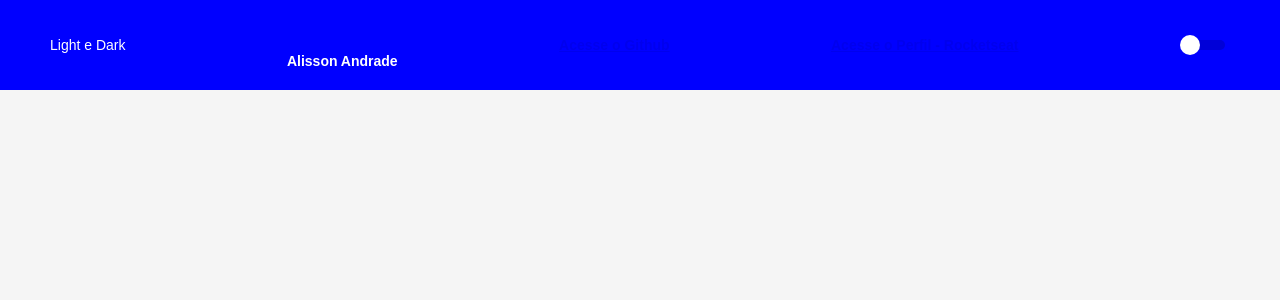
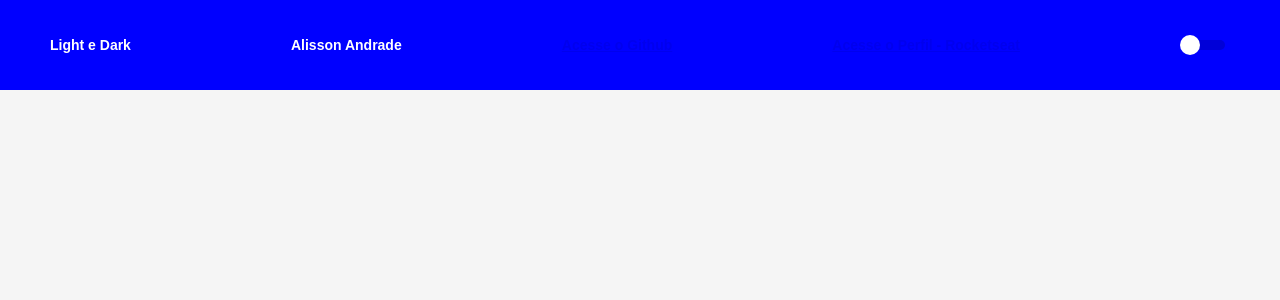
Before and after one commit to alissonandrade2020/sistemalightdark, a React (Create React App) app: page / in a window 1280 px wide. Shown: the top 300 px of the page. Built offline with nearby package versions, Linux system fonts and the light colour scheme.

Commit message:
completo.

```diff
--- a/src/components/Header/index.tsx
+++ b/src/components/Header/index.tsx
@@ -14,10 +14,10 @@ const Header: React.FC<Props> = ({ toggleTheme }) => {
 
   return (
     <Container>
-      Light e Dark
+     <strong>Light e Dark</strong>
 
 
-      <strong><br></br><br></br>Alisson Andrade</strong>
+      <strong>Alisson Andrade</strong>
         <p><a href="https://github.com/alissonandrade2020"><b>Acesse o Github</b></a></p>
                <p><a href="https://app.rocketseat.com.br/me/alissondeandradearaujo"><b>Acesse o Perfil - Rocketseat</b></a></p>
 
```
